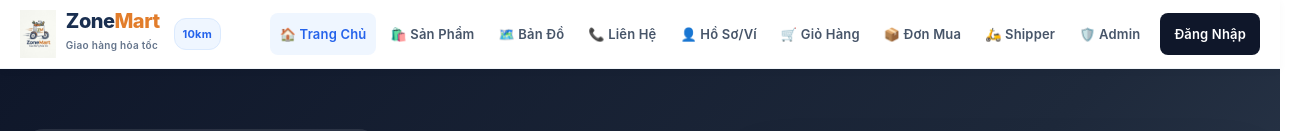
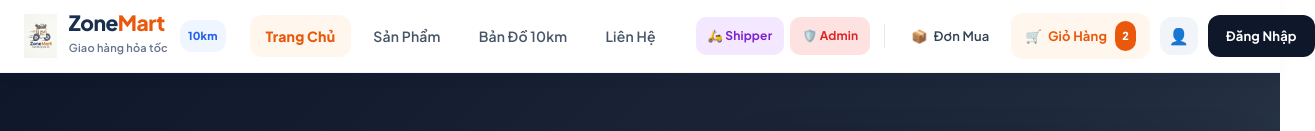
Before and after one commit to HoangHuy206/ZoneMart, a Vue app in the folder ZoneMart/: page / in a window 1280 px wide. Shown: the top 131 px of the page, 1315 px wide, since content can reach past the window. Built offline with nearby package versions, Linux system fonts and the light colour scheme; grey boxes are pictures that could not be loaded.

Commit message:
feat: redesign header navbar into clean modern professional e-commerce layout

```diff
--- a/ZoneMart/src/App.vue
+++ b/ZoneMart/src/App.vue
@@ -10,10 +10,10 @@ const toggleMobileMenu = () => {
 
 <template>
   <div class="app-wrapper">
-    <!-- Navbar ZoneMart đồng bộ toàn hệ thống -->
+    <!-- Header ZoneMart Hiện Đại, Chuyên Nghiệp -->
     <header class="navbar">
       <div class="nav-container">
-        <!-- Logo -->
+        <!-- 1. Brand Logo -->
         <router-link to="/" class="brand-logo">
           <img src="/logo.png" alt="ZoneMart Logo" class="brand-logo-img" />
           <div class="brand-text-wrap">
@@ -23,51 +23,75 @@ const toggleMobileMenu = () => {
           <span class="tag-10km">10km</span>
         </router-link>
 
-        <!-- Navigation Links cho cả 3 thành viên -->
-        <nav class="nav-links" :class="{ 'open': isMobileMenuOpen }">
-          <!-- Trang Chủ -->
-          <router-link to="/" class="nav-item" active-class="active" exact-active-class="active">
-            🏠 Trang Chủ
+        <!-- 2. Menu Điều Hướng Chính (Gọn gàng, tinh tế) -->
+        <nav class="nav-main-menu" :class="{ 'open': isMobileMenuOpen }">
+          <router-link to="/" class="nav-link-item" active-class="active" exact-active-class="active">
+            Trang Chủ
+          </router-link>
+          <router-link to="/products" class="nav-link-item" active-class="active">
+            Sản Phẩm
+          </router-link>
+          <router-link to="/map" class="nav-link-item" active-class="active">
+            Bản Đồ 10km
+          </router-link>
+          <router-link to="/contact" class="nav-link-item" active-class="active">
+            Liên Hệ
           </router-link>
 
-          <!-- Huy -->
-          <router-link to="/products" class="nav-item" active-class="active">
-            🛍️ Sản Phẩm
-          </router-link>
-          <router-link to="/map" class="nav-item" active-class="active">
-            🗺️ Bản Đồ
-          </router-link>
-          <router-link to="/contact" class="nav-item" active-class="active">
-            📞 Liên Hệ
-          </router-link>
-          <router-link to="/profile" class="nav-item" active-class="active">
-            👤 Hồ Sơ/Ví
+          <!-- Mobile Only Menu items -->
+          <div class="mobile-extra-group" v-if="isMobileMenuOpen">
+            <div class="mobile-divider"></div>
+            <router-link to="/buyer-orders" class="nav-link-item">📦 Đơn Mua</router-link>
+            <router-link to="/cart" class="nav-link-item">🛒 Giỏ Hàng</router-link>
+            <router-link to="/profile" class="nav-link-item">👤 Hồ Sơ & Ví</router-link>
+            <router-link to="/shipper" class="nav-link-item">🛵 Cổng Shipper</router-link>
+            <router-link to="/admin" class="nav-link-item">🛡️ Quản Trị Admin</router-link>
+            <router-link to="/login" class="nav-link-item mobile-login-link">Đăng Nhập</router-link>
+          </div>
+        </nav>
+
+        <!-- 3. Khu Vực Tác Vụ Phía Phải (Đối Tác, Giỏ Hàng, Đơn Mua, Đăng Nhập) -->
+        <div class="header-right-actions">
+          <!-- Phân hệ Đối Tác -->
+          <div class="portals-cluster">
+            <router-link to="/shipper" class="portal-pill shipper-pill" title="Cổng dành cho tài xế giao hàng">
+              🛵 Shipper
+            </router-link>
+            <router-link to="/admin" class="portal-pill admin-pill" title="Trang quản trị hệ thống">
+              🛡️ Admin
+            </router-link>
+          </div>
+
+          <div class="action-divider-line"></div>
+
+          <!-- Đơn Mua -->
+          <router-link to="/buyer-orders" class="action-btn-item" title="Đơn mua của tôi">
+            <span class="action-icon">📦</span>
+            <span class="action-text">Đơn Mua</span>
           </router-link>
 
-          <!-- Thắng -->
-          <router-link to="/cart" class="nav-item" active-class="active">
-            🛒 Giỏ Hàng
-          </router-link>
-          <router-link to="/buyer-orders" class="nav-item" active-class="active">
-            📦 Đơn Mua
+          <!-- Giỏ Hàng Nổi Bật -->
+          <router-link to="/cart" class="cart-pill-btn" title="Xem giỏ hàng">
+            <span class="cart-icon">🛒</span>
+            <span class="cart-label">Giỏ Hàng</span>
+            <span class="cart-count-badge">2</span>
           </router-link>
 
-          <!-- Bình -->
-          <router-link to="/shipper" class="nav-item shipper-nav" active-class="active">
-            🛵 Shipper
+          <!-- Tài Khoản / Profile -->
+          <router-link to="/profile" class="user-profile-icon" title="Hồ sơ tài khoản & Ví">
+            <span>👤</span>
           </router-link>
-          <router-link to="/admin" class="nav-item admin-nav" active-class="active">
-            🛡️ Admin
-          </router-link>
-          <router-link to="/login" class="nav-item login-btn">
+
+          <!-- Nút Đăng Nhập -->
+          <router-link to="/login" class="btn-primary-login">
             Đăng Nhập
           </router-link>
-        </nav>
 
-        <!-- Mobile Menu Toggle -->
-        <button class="mobile-toggle" @click="toggleMobileMenu">
-          ☰
-        </button>
+          <!-- Nút menu mobile -->
+          <button class="mobile-toggle-btn" @click="toggleMobileMenu" title="Mở menu">
+            ☰
+          </button>
+        </div>
       </div>
     </header>
 
@@ -104,7 +128,7 @@ const toggleMobileMenu = () => {
 body {
   margin: 0;
   padding: 0;
-  font-family: -apple-system, BlinkMacSystemFont, "Segoe UI", Roboto, Oxygen, Ubuntu, Cantarell, "Open Sans", "Helvetica Neue", sans-serif;
+  font-family: 'Plus Jakarta Sans', -apple-system, BlinkMacSystemFont, "Segoe UI", Roboto, Oxygen, Ubuntu, Cantarell, "Open Sans", "Helvetica Neue", sans-serif;
   background-color: #f8fafc;
   color: #1e293b;
 }
@@ -119,35 +143,40 @@ body {
   flex-grow: 1;
 }
 
-/* Header & Navbar */
+/* ==========================================================================
+   NAVBAR & HEADER HIỆN ĐẠI
+   ========================================================================== */
 .navbar {
   background: #ffffff;
   border-bottom: 1px solid #f1f5f9;
   position: sticky;
   top: 0;
   z-index: 100;
-  box-shadow: 0 2px 8px rgba(0,0,0,0.03);
+  box-shadow: 0 4px 20px -2px rgba(0, 0, 0, 0.04);
 }
 
 .nav-container {
-  max-width: 1320px;
+  max-width: 1360px;
   margin: 0 auto;
-  padding: 0 20px;
-  height: 68px;
+  padding: 0 24px;
+  height: 72px;
   display: flex;
   align-items: center;
   justify-content: space-between;
+  gap: 24px;
 }
 
+/* 1. Brand Logo */
 .brand-logo {
   display: flex;
   align-items: center;
-  gap: 10px;
+  gap: 12px;
   text-decoration: none;
   color: #1a2f50;
+  flex-shrink: 0;
 }
 .brand-logo-img {
-  height: 48px;
+  height: 44px;
   width: auto;
   object-fit: contain;
 }
@@ -156,101 +185,258 @@ body {
   flex-direction: column;
 }
 .logo-text {
-  font-size: 20px;
-  font-weight: 800;
+  font-size: 21px;
+  font-weight: 900;
   letter-spacing: -0.5px;
   line-height: 1.1;
   color: #1a2f50;
 }
 .logo-text .highlight {
-  color: #e27d2b;
+  color: #ea580c;
 }
 .logo-slogan {
-  font-size: 10px;
+  font-size: 11px;
   font-weight: 600;
   color: #64748b;
-  letter-spacing: 0.3px;
+  letter-spacing: 0.2px;
 }
 .tag-10km {
   font-size: 11px;
   background: #eff6ff;
   color: #2563eb;
-  padding: 2px 8px;
+  padding: 3px 8px;
   border-radius: 12px;
-  font-weight: 700;
-  margin-left: 4px;
-  border: 1px solid #dbeafe;
+  font-weight: 800;
+  border: none;
 }
 
-.nav-links {
+/* 2. Main Navigation Menu */
+.nav-main-menu {
   display: flex;
   align-items: center;
-  gap: 4px;
+  gap: 6px;
 }
 
-.nav-item {
+.nav-link-item {
   text-decoration: none;
-  font-size: 13px;
+  font-size: 14px;
   font-weight: 600;
   color: #475569;
-  padding: 8px 10px;
-  border-radius: 8px;
+  padding: 8px 16px;
+  border-radius: 12px;
+  transition: all 0.2s ease;
+  white-space: nowrap;
+}
+
+.nav-link-item:hover {
+  background: #fff7ed;
+  color: #ea580c;
+}
+
+.nav-link-item.active {
+  background: #fff7ed;
+  color: #ea580c;
+  font-weight: 800;
+}
+
+/* 3. Header Right Actions */
+.header-right-actions {
+  display: flex;
+  align-items: center;
+  gap: 10px;
+  flex-shrink: 0;
+}
+
+.portals-cluster {
+  display: flex;
+  align-items: center;
+  gap: 6px;
+}
+
+.portal-pill {
+  font-size: 12px;
+  font-weight: 700;
+  padding: 6px 12px;
+  border-radius: 10px;
+  text-decoration: none;
   transition: all 0.2s;
   white-space: nowrap;
 }
-.nav-item:hover {
+
+.shipper-pill {
+  background: #f3e8ff;
+  color: #7e22ce;
+}
+.shipper-pill:hover {
+  background: #e9d5ff;
+}
+
+.admin-pill {
+  background: #fee2e2;
+  color: #dc2626;
+}
+.admin-pill:hover {
+  background: #fecaca;
+}
+
+.action-divider-line {
+  width: 1px;
+  height: 24px;
+  background: #e2e8f0;
+  margin: 0 4px;
+}
+
+.action-btn-item {
+  display: flex;
+  align-items: center;
+  gap: 6px;
+  font-size: 13px;
+  font-weight: 600;
+  color: #334155;
+  padding: 8px 12px;
+  border-radius: 10px;
+  text-decoration: none;
+  transition: all 0.2s;
+  white-space: nowrap;
+}
+
+.action-btn-item:hover {
   background: #f1f5f9;
   color: #0f172a;
 }
-.nav-item.active {
-  background: #eff6ff;
-  color: #2563eb;
+
+/* Giỏ hàng nổi bật */
+.cart-pill-btn {
+  display: flex;
+  align-items: center;
+  gap: 6px;
+  background: #fff7ed;
+  color: #ea580c;
+  padding: 8px 14px;
+  border-radius: 12px;
+  font-size: 13px;
+  font-weight: 700;
+  text-decoration: none;
+  transition: all 0.2s;
+  white-space: nowrap;
 }
 
-.shipper-nav.active { background: #f3e8ff; color: #7e22ce; }
-.admin-nav.active { background: #fee2e2; color: #dc2626; }
+.cart-pill-btn:hover {
+  background: #ffedd5;
+  transform: translateY(-1px);
+}
 
-.login-btn {
+.cart-count-badge {
+  background: #ea580c;
+  color: #ffffff;
+  font-size: 11px;
+  font-weight: 800;
+  padding: 2px 7px;
+  border-radius: 20px;
+  margin-left: 2px;
+}
+
+/* Profile Icon */
+.user-profile-icon {
+  width: 38px;
+  height: 38px;
+  border-radius: 12px;
+  background: #f1f5f9;
+  display: flex;
+  align-items: center;
+  justify-content: center;
+  text-decoration: none;
+  font-size: 16px;
+  color: #334155;
+  transition: all 0.2s;
+}
+
+.user-profile-icon:hover {
+  background: #e2e8f0;
+}
+
+/* Nút Đăng Nhập */
+.btn-primary-login {
   background: #0f172a;
   color: #ffffff !important;
-  margin-left: 6px;
-  padding: 8px 14px;
-}
-.login-btn:hover {
-  background: #334155 !important;
+  padding: 8px 18px;
+  border-radius: 12px;
+  font-size: 13px;
+  font-weight: 700;
+  text-decoration: none;
+  transition: all 0.2s;
+  white-space: nowrap;
 }
 
-.mobile-toggle {
+.btn-primary-login:hover {
+  background: #ea580c;
+  transform: translateY(-1px);
+  box-shadow: 0 4px 12px rgba(234, 88, 12, 0.25);
+}
+
+.mobile-toggle-btn {
   display: none;
   background: none;
   border: none;
   font-size: 24px;
   cursor: pointer;
+  color: #1e293b;
+  padding: 4px;
 }
 
-@media (max-width: 1050px) {
-  .mobile-toggle { display: block; }
-  .nav-links {
+/* ==========================================================================
+   RESPONSIVE NAVBAR
+   ========================================================================== */
+@media (max-width: 1150px) {
+  .portals-cluster {
+    display: none;
+  }
+}
+
+@media (max-width: 900px) {
+  .mobile-toggle-btn {
+    display: block;
+  }
+  .action-btn-item {
+    display: none;
+  }
+  .nav-main-menu {
     display: none;
     position: absolute;
-    top: 68px;
+    top: 72px;
     left: 0;
     width: 100%;
-    background: #fff;
+    background: #ffffff;
     flex-direction: column;
     padding: 16px 20px;
-    border-bottom: 1px solid #e2e8f0;
-    box-shadow: 0 10px 15px -3px rgba(0,0,0,0.1);
+    box-shadow: 0 10px 25px rgba(0,0,0,0.1);
+    align-items: stretch;
   }
-  .nav-links.open { display: flex; }
-  .nav-item { width: 100%; padding: 10px; }
+  .nav-main-menu.open {
+    display: flex;
+  }
+  .nav-link-item {
+    width: 100%;
+    padding: 12px 14px;
+  }
+  .mobile-extra-group {
+    display: flex;
+    flex-direction: column;
+    gap: 4px;
+    margin-top: 8px;
+  }
+  .mobile-divider {
+    height: 1px;
+    background: #f1f5f9;
+    margin: 8px 0;
+  }
 }
 
 /* Footer */
 .app-footer {
   background: #0f172a;
   color: #94a3b8;
-  padding: 30px 20px 20px 20px;
+  padding: 36px 24px 24px 24px;
   margin-top: 50px;
 }
 .footer-container {
@@ -262,7 +448,7 @@ body {
   flex-wrap: wrap;
   gap: 20px;
 }
-.footer-brand h4 { margin: 0 0 6px 0; color: #f8fafc; font-size: 16px; }
+.footer-brand h4 { margin: 0 0 6px 0; color: #f8fafc; font-size: 16px; font-weight: 800; }
 .footer-brand p { margin: 0; font-size: 13px; }
 .footer-meta { text-align: right; }
 .member-credits { font-size: 12px; color: #cbd5e1; margin-bottom: 6px; line-height: 1.6; }
```
